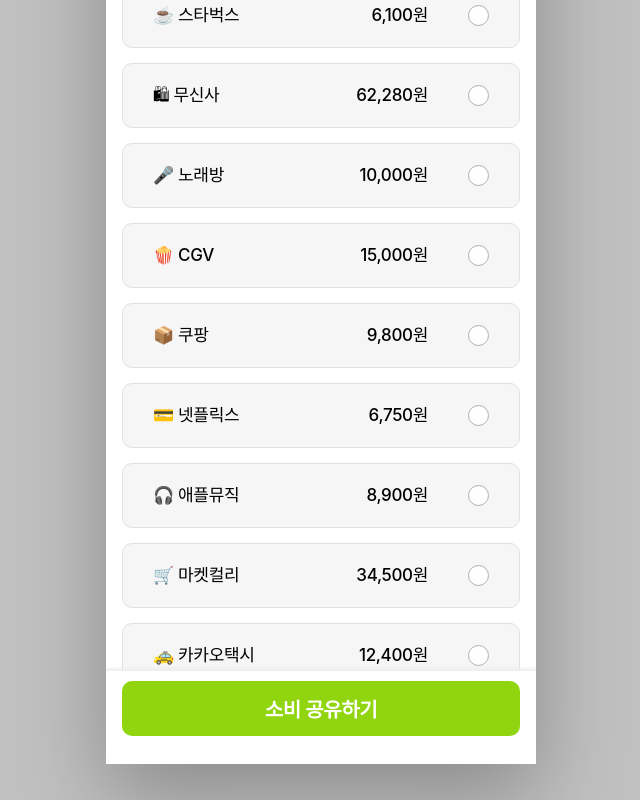
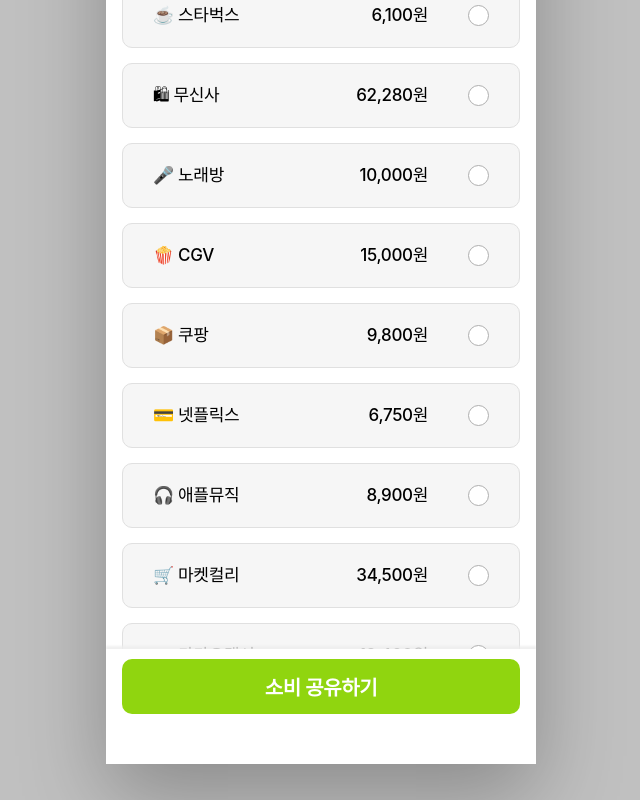
Before and after one commit to nahyune/uxui, a React (Vite) app: page /add-spending in a window 1280 px wide. Shown: the part 204-1004 px from the top of the page, without its empty margins (319-959 px from the left). Built offline with nearby package versions, Linux system fonts and the light colour scheme; a web font is replaced by a local one.

Commit message:
소비올리기 공유버튼 하단 여백 추가 확대 (50px)

```diff
--- a/src/styles/pages.css
+++ b/src/styles/pages.css
@@ -242,7 +242,7 @@
 
 /* 공유 버튼 — 피그마 height:55px, radius:10px, 20px SemiBold */
 .add-share-area {
-  padding: 10px 16px max(28px, env(safe-area-inset-bottom));
+  padding: 10px 16px max(50px, env(safe-area-inset-bottom));
   background: #fff; flex-shrink: 0;
   box-shadow: 0 -3px 2px rgba(237,237,237,0.84);
 }
```
